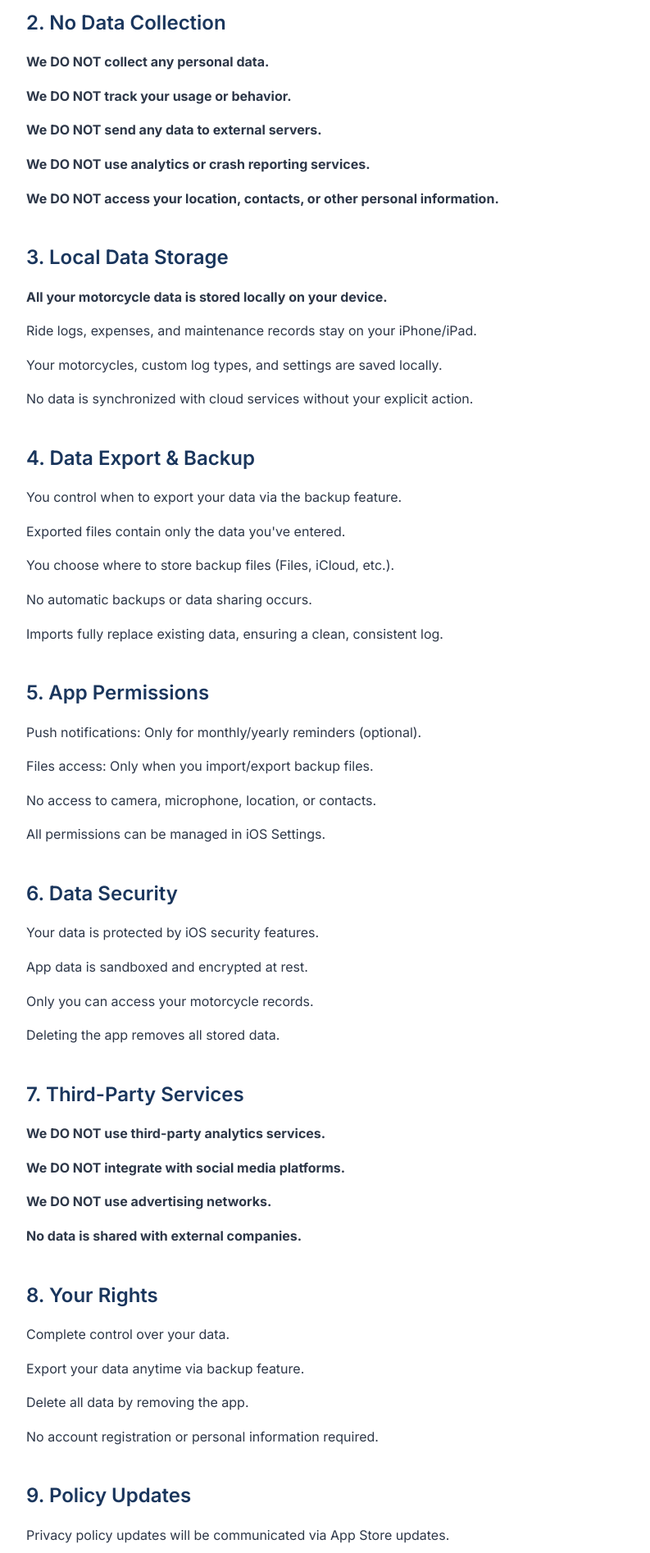
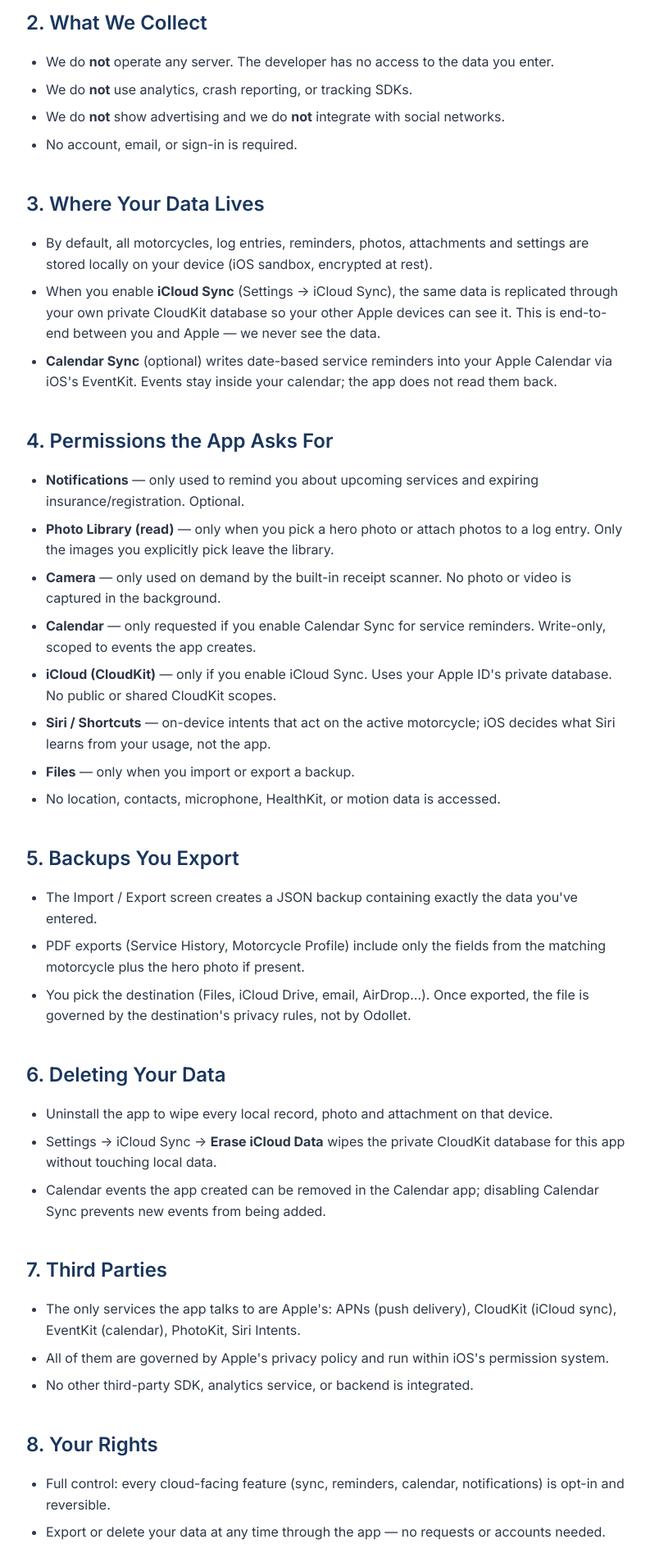
Before and after one commit to ingvarch/odollet_web, a Vue app: page /privacy-policy in a window 1280 px wide. Shown: the part 420-2314 px from the top of the page at 82% size, without its empty margins (240-1033 px from the left). Built offline with nearby package versions, Linux system fonts and the light colour scheme.

Commit message:
docs(privacy): mirror ios privacy policy covering cloudkit sync reminders photos and attachments

```diff
--- a/src/components/PrivacyPolicy.vue
+++ b/src/components/PrivacyPolicy.vue
@@ -22,79 +22,91 @@
     <div class="policy-container">
       <div class="policy-content">
         <h1>Privacy Policy</h1>
-        <p class="last-updated">Last updated: August 27, 2025</p>
+        <p class="last-updated">Last updated: April 20, 2026</p>
 
         <section>
           <h2>1. Introduction</h2>
           <p>
-            Odollet ("Odometer Wallet") is a smart, easy-to-use journal for motorcyclists who value order, clarity, and more time on the road. This Privacy Policy explains how we collect, use, and protect your information when you use our app.
+            Odollet ("Odometer Wallet") is a focused logbook for motorcyclists — track mileage, expenses, fuel and maintenance, set service reminders, and, if you choose, sync across your own Apple devices. This Privacy Policy explains what the app does and does not do with your data.
           </p>
         </section>
 
         <section>
-          <h2>2. No Data Collection</h2>
-          <p><strong>We DO NOT collect any personal data.</strong></p>
-          <p><strong>We DO NOT track your usage or behavior.</strong></p>
-          <p><strong>We DO NOT send any data to external servers.</strong></p>
-          <p><strong>We DO NOT use analytics or crash reporting services.</strong></p>
-          <p><strong>We DO NOT access your location, contacts, or other personal information.</strong></p>
+          <h2>2. What We Collect</h2>
+          <ul>
+            <li>We do <strong>not</strong> operate any server. The developer has no access to the data you enter.</li>
+            <li>We do <strong>not</strong> use analytics, crash reporting, or tracking SDKs.</li>
+            <li>We do <strong>not</strong> show advertising and we do <strong>not</strong> integrate with social networks.</li>
+            <li>No account, email, or sign-in is required.</li>
+          </ul>
         </section>
 
         <section>
-          <h2>3. Local Data Storage</h2>
-          <p><strong>All your motorcycle data is stored locally on your device.</strong></p>
-          <p>Ride logs, expenses, and maintenance records stay on your iPhone/iPad.</p>
-          <p>Your motorcycles, custom log types, and settings are saved locally.</p>
-          <p>No data is synchronized with cloud services without your explicit action.</p>
+          <h2>3. Where Your Data Lives</h2>
+          <ul>
+            <li>By default, all motorcycles, log entries, reminders, photos, attachments and settings are stored locally on your device (iOS sandbox, encrypted at rest).</li>
+            <li>When you enable <strong>iCloud Sync</strong> (Settings → iCloud Sync), the same data is replicated through your own private CloudKit database so your other Apple devices can see it. This is end-to-end between you and Apple — we never see the data.</li>
+            <li><strong>Calendar Sync</strong> (optional) writes date-based service reminders into your Apple Calendar via iOS's EventKit. Events stay inside your calendar; the app does not read them back.</li>
+          </ul>
         </section>
 
         <section>
-          <h2>4. Data Export & Backup</h2>
-          <p>You control when to export your data via the backup feature.</p>
-          <p>Exported files contain only the data you've entered.</p>
-          <p>You choose where to store backup files (Files, iCloud, etc.).</p>
-          <p>No automatic backups or data sharing occurs.</p>
-          <p>Imports fully replace existing data, ensuring a clean, consistent log.</p>
+          <h2>4. Permissions the App Asks For</h2>
+          <ul>
+            <li><strong>Notifications</strong> — only used to remind you about upcoming services and expiring insurance/registration. Optional.</li>
+            <li><strong>Photo Library (read)</strong> — only when you pick a hero photo or attach photos to a log entry. Only the images you explicitly pick leave the library.</li>
+            <li><strong>Camera</strong> — only used on demand by the built-in receipt scanner. No photo or video is captured in the background.</li>
+            <li><strong>Calendar</strong> — only requested if you enable Calendar Sync for service reminders. Write-only, scoped to events the app creates.</li>
+            <li><strong>iCloud (CloudKit)</strong> — only if you enable iCloud Sync. Uses your Apple ID's private database. No public or shared CloudKit scopes.</li>
+            <li><strong>Siri / Shortcuts</strong> — on-device intents that act on the active motorcycle; iOS decides what Siri learns from your usage, not the app.</li>
+            <li><strong>Files</strong> — only when you import or export a backup.</li>
+            <li>No location, contacts, microphone, HealthKit, or motion data is accessed.</li>
+          </ul>
         </section>
 
         <section>
-          <h2>5. App Permissions</h2>
-          <p>Push notifications: Only for monthly/yearly reminders (optional).</p>
-          <p>Files access: Only when you import/export backup files.</p>
-          <p>No access to camera, microphone, location, or contacts.</p>
-          <p>All permissions can be managed in iOS Settings.</p>
+          <h2>5. Backups You Export</h2>
+          <ul>
+            <li>The Import / Export screen creates a JSON backup containing exactly the data you've entered.</li>
+            <li>PDF exports (Service History, Motorcycle Profile) include only the fields from the matching motorcycle plus the hero photo if present.</li>
+            <li>You pick the destination (Files, iCloud Drive, email, AirDrop…). Once exported, the file is governed by the destination's privacy rules, not by Odollet.</li>
+          </ul>
         </section>
 
         <section>
-          <h2>6. Data Security</h2>
-          <p>Your data is protected by iOS security features.</p>
-          <p>App data is sandboxed and encrypted at rest.</p>
-          <p>Only you can access your motorcycle records.</p>
-          <p>Deleting the app removes all stored data.</p>
+          <h2>6. Deleting Your Data</h2>
+          <ul>
+            <li>Uninstall the app to wipe every local record, photo and attachment on that device.</li>
+            <li>Settings → iCloud Sync → <strong>Erase iCloud Data</strong> wipes the private CloudKit database for this app without touching local data.</li>
+            <li>Calendar events the app created can be removed in the Calendar app; disabling Calendar Sync prevents new events from being added.</li>
+          </ul>
         </section>
 
         <section>
-          <h2>7. Third-Party Services</h2>
-          <p><strong>We DO NOT use third-party analytics services.</strong></p>
-          <p><strong>We DO NOT integrate with social media platforms.</strong></p>
-          <p><strong>We DO NOT use advertising networks.</strong></p>
-          <p><strong>No data is shared with external companies.</strong></p>
+          <h2>7. Third Parties</h2>
+          <ul>
+            <li>The only services the app talks to are Apple's: APNs (push delivery), CloudKit (iCloud sync), EventKit (calendar), PhotoKit, Siri Intents.</li>
+            <li>All of them are governed by Apple's privacy policy and run within iOS's permission system.</li>
+            <li>No other third-party SDK, analytics service, or backend is integrated.</li>
+          </ul>
         </section>
 
         <section>
           <h2>8. Your Rights</h2>
-          <p>Complete control over your data.</p>
-          <p>Export your data anytime via backup feature.</p>
-          <p>Delete all data by removing the app.</p>
-          <p>No account registration or personal information required.</p>
+          <ul>
+            <li>Full control: every cloud-facing feature (sync, reminders, calendar, notifications) is opt-in and reversible.</li>
+            <li>Export or delete your data at any time through the app — no requests or accounts needed.</li>
+            <li>Revoke individual permissions any time from iOS Settings → Privacy &amp; Security.</li>
+          </ul>
         </section>
 
         <section>
-          <h2>9. Policy Updates</h2>
-          <p>Privacy policy updates will be communicated via App Store updates.</p>
-          <p>For privacy-related questions, contact us through the App Store.</p>
-          <p>This policy is effective as of the app installation date.</p>
-          <p>We are committed to maintaining your privacy and data security.</p>
+          <h2>9. Updates &amp; Contact</h2>
+          <ul>
+            <li>Policy updates ship with new app versions via the App Store.</li>
+            <li>Questions or concerns? Use the App Store support link to reach the developer.</li>
+            <li>Effective date: the install or last update date of your current version.</li>
+          </ul>
         </section>
 
         <div class="back-to-home">
```
